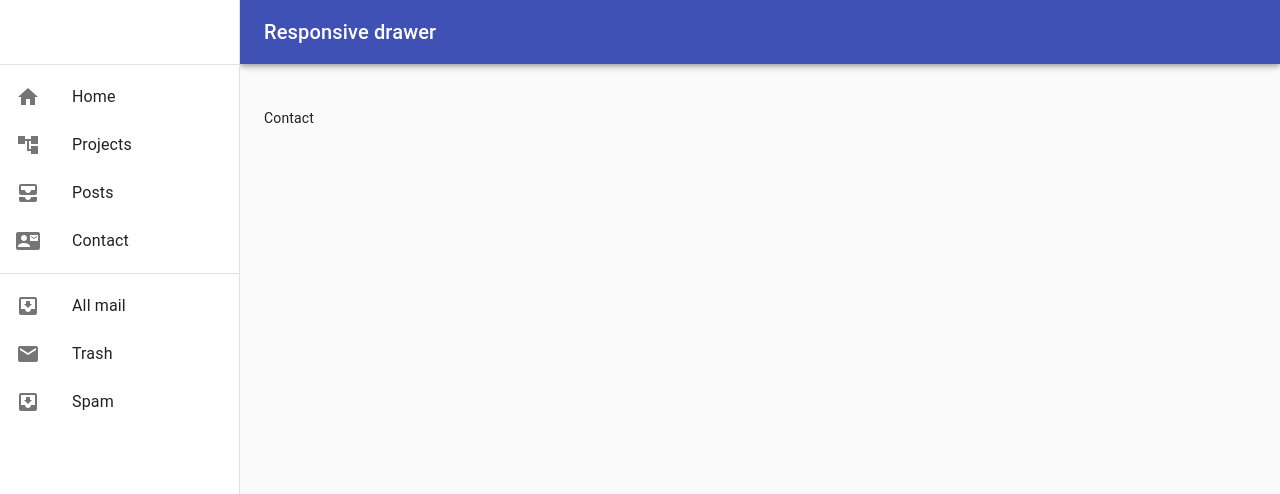
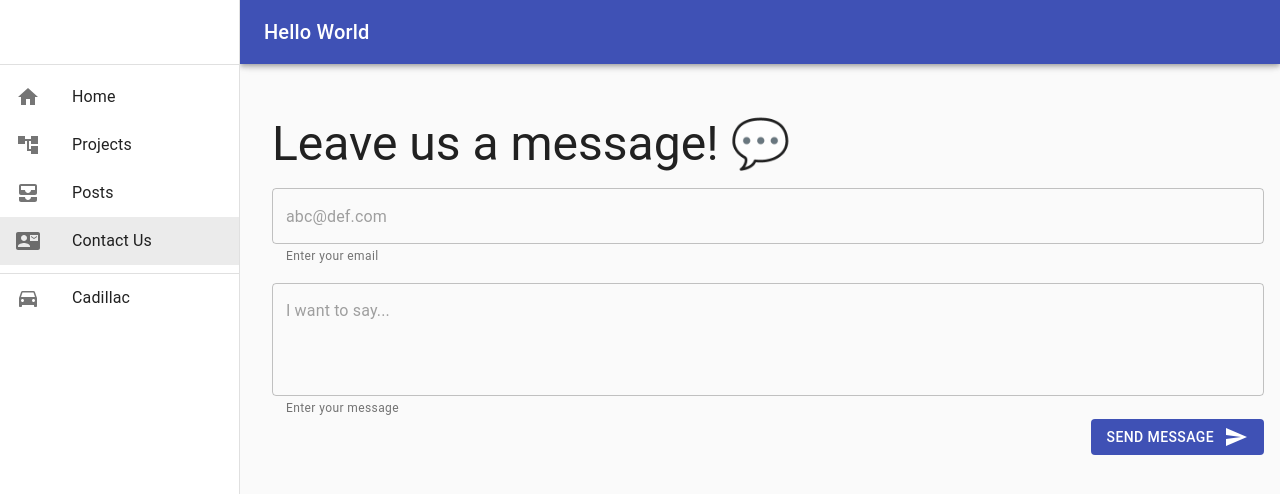
Before and after one commit to judabne/react-dynamic-components, a React (Create React App) app: page /contact in a window 1280 px wide. Shown: the top 494 px of the page. Built offline with nearby package versions, Linux system fonts and the light colour scheme.

Commit message:
Add files via upload

```diff
--- a/package.json
+++ b/package.json
@@ -5,6 +5,7 @@
   "dependencies": {
     "@material-ui/core": "^4.11.3",
     "@material-ui/icons": "^4.11.2",
+    "axios": "^0.21.1",
     "react": "^17.0.1",
     "react-dom": "^17.0.1",
     "react-router": "^5.2.0",
@@ -16,8 +17,5 @@
     "build": "react-scripts build",
     "test": "react-scripts test --env=jsdom",
     "eject": "react-scripts eject"
-  },
-  "devDependencies": {
-    "gh-pages": "^3.1.0"
   }
 }
--- a/src/App.js
+++ b/src/App.js
@@ -1,5 +1,4 @@
 import React, { Component } from 'react';
-import logo from './logo.svg';
 import './App.css';
 import Toolbar from './components/Navigation/Toolbar/Toolbar';
 import ResponsiveDrawer from './hoc/ResponsiveDrawer/ResponsiveDrawer'
@@ -8,7 +7,11 @@ import Contact from './containers/Contact/Contact'
 import Projects from './containers/Projects/Projects'
 import Posts from './containers/Posts/Posts'
 import { Route, Switch } from 'react-router-dom';
-
+import PageShell from './hoc/PageShell/PageShell'
+//transition components
+import Zoom from '@material-ui/core/Zoom';
+import Grow from '@material-ui/core/Grow';
+import Slide from '@material-ui/core/Slide';
 
 class App extends Component {
   render() {
@@ -16,13 +19,14 @@ class App extends Component {
       <div>
         <Toolbar>PST</Toolbar>
         <ResponsiveDrawer>
+
             <Switch>
-              <Route path="/projects" component={Projects} />
-              <Route path="/contact" component={Contact} />
-              <Route path="/Posts" component={Posts} />
-              <Route path="/" exact component={Home} />
+              <Route path="/projects" component={PageShell(Projects, Slide, "left")} />
+              <Route path="/contact" component={PageShell(Contact, Zoom)} />
+              <Route path="/Posts" component={PageShell(Posts, Grow)} />
+              <Route path="/" exact component={PageShell(Home, Slide, "right")} />
+            </Switch>
 
-            </Switch>
 
         </ResponsiveDrawer>
       </div>
--- /dev/null
+++ b/src/axios-messages.js
@@ -0,0 +1,7 @@
+import axios from 'axios';
+
+const instance = axios.create({
+    baseURL: 'https://react-demo1-ae34c-default-rtdb.firebaseio.com/'
+})
+
+export default instance;
--- /dev/null
+++ b/src/components/Emoji/Emoji.js
@@ -0,0 +1,14 @@
+import React from 'react'
+
+const Emoji = props => (
+    <span
+      className="emoji"
+      role="img"
+      aria-label={props.label ? props.label : ""}
+      aria-hidden={props.label ? "false" : "true"}
+    >
+      {props.symbol}
+    </span>
+)
+
+export default Emoji;
--- a/src/containers/Contact/Contact.js
+++ b/src/containers/Contact/Contact.js
@@ -1,10 +1,124 @@
 import React, { Component } from 'react';
+import Typography from '@material-ui/core/Typography';
+import TextField from '@material-ui/core/TextField';
+import Button from '@material-ui/core/Button';
+import Emoji from '../../components/Emoji/Emoji'
+import SendIcon from '@material-ui/icons/Send';
+import axios from '../../axios-messages';
+import CircularProgress from '@material-ui/core/CircularProgress';
 
 class Contact extends Component {
+    state = {
+        messageForm: {
+            email: {
+                elementType: 'input',
+                elementConfig: {
+                    type: 'email',
+                    placeholder: 'abc@def.com',
+                    helperText: "Enter your email",
+                    label: 'Email'
+                },
+                value: '',
+                rows: 1
+            },
+            message : {
+                elementType: 'input',
+                elementConfig: {
+                    type: 'text',
+                    placeholder: 'I want to say...',
+                    helperText: "Enter your message",
+                    label: 'Message'
+                },
+                value: '',
+                rows: 4
+            },
+        },
+        loading: false
+    }
+    messageSubmitHandler = (event) => {
+        event.preventDefault()
+        this.setState({loading: true});
+        const formData = {};
+        for (let formElementIdentifier in this.state.messageForm) {
+            formData[formElementIdentifier] = this.state.messageForm[formElementIdentifier].value;
+        }
+        console.log (formData);
+        axios.post('/messages.json', formData)
+        .then(response => {
+            this.setState({loading: false});
+            this.props.history.push('/');
+        })
+        .catch(error => {
+            this.setState({loading: false});
+            console.log(error)
+        }); //that's for Firebase. appended to base URL
+    };
+
+    inputChangedHandler = (event, inputIdentifier) => {
+        //console.log(inputIdentifier + ": " + event.target.value)
+        const updatedMessageForm = {
+            ...this.state.messageForm
+        } //for nested objects
+        const updatedFormElement = {
+            ...updatedMessageForm[inputIdentifier]
+        }
+        updatedFormElement.value = event.target.value;
+        updatedMessageForm[inputIdentifier] = updatedFormElement;
+        this.setState({messageForm: updatedMessageForm});
+    };
+
     render() {
+        const formElementsArray = [];
+        for (let key in this.state.messageForm){
+            formElementsArray.push({
+                id: key,
+                config: this.state.messageForm[key]
+            });
+        }
+        let form = (
+            <form onSubmit={this.messageSubmitHandler}>
+                {formElementsArray.map(formElement => (
+                    <TextField
+                        key={formElement.id}
+                        // label={formElement.elementConfig.label}
+                        style={{ margin: 8 }}
+                        placeholder={formElement.config.elementConfig.placeholder}
+                        helperText={formElement.config.elementConfig.helperText}
+                        fullWidth
+                        margin="normal"
+                        InputLabelProps={{
+                            shrink: true,
+                        }}
+                        variant="outlined"
+                        multiline
+                        rows = {formElement.config.rows}
+                        onChange = {(event) => this.inputChangedHandler(event, formElement.id)}
+                    />
+                ))}
+                <Button variant="contained" color="primary" type="submit" disableElevation style={{float: "right", margin: -8}}>
+                    Send Message {" "} <SendIcon style={{marginLeft: '10px'}}/>
+                </Button>
+            </form>
+        );
+        if (this.state.loading) {
+            form =
+                <div style={{
+                    marginTop: '10%',
+                    display: 'flex',
+                    flexDirection: 'column',
+                    alignItems: 'center',
+                    justifyContent: 'center',
+                }}>
+                    <CircularProgress  />
+                </div>
+        }
         return (
             <div>
-                Contact
+                <Typography variant="h3" component="h3" gutterBottom style={{margin:8}}>
+                    Leave us a message! <Emoji symbol="💬"/>
+                </Typography>
+                {form}
+                {/* <Button btnType="Success" disabled={!this.state.formIsValid}>ORDER</Button> */}
             </div>
         );
     }
--- a/src/containers/Home/Home.js
+++ b/src/containers/Home/Home.js
@@ -1,10 +1,13 @@
 import React, { Component } from 'react';
+import Typography from '@material-ui/core/Typography';
 
 class Home extends Component {
     render() {
         return (
             <div>
+                <Typography variant="h3" component="h3" gutterBottom style={{margin:8}}>
                 Home
+                </Typography>
             </div>
         );
     }
--- a/src/containers/Posts/Posts.js
+++ b/src/containers/Posts/Posts.js
@@ -1,10 +1,13 @@
 import React, { Component } from 'react';
+import Typography from '@material-ui/core/Typography';
 
 class Posts extends Component {
     render() {
         return (
             <div>
+                <Typography variant="h3" component="h3" gutterBottom style={{margin:8}}>
                 Posts
+                </Typography>
             </div>
         );
     }
--- a/src/containers/Projects/Projects.js
+++ b/src/containers/Projects/Projects.js
@@ -1,10 +1,13 @@
 import React, { Component } from 'react';
+import Typography from '@material-ui/core/Typography';
 
 class Projects extends Component {
     render() {
         return (
             <div>
+                <Typography variant="h3" component="h3" gutterBottom style={{margin:8}}>
                 Projects
+                </Typography>
             </div>
         );
     }
--- a/src/hoc/HidingLogic/HidingLogic.js
+++ b/src/hoc/HidingLogic/HidingLogic.js
@@ -1,4 +1,4 @@
-import React, {Component} from 'react';
+import React, { Component } from 'react';
 class HidingLogic extends Component {
     render() {
         return (
@@ -9,4 +9,5 @@ class HidingLogic extends Component {
     }
 }
 
-export default HidingLogic
+
+export default HidingLogic;
--- /dev/null
+++ b/src/hoc/PageShell/PageShell.js
@@ -0,0 +1,13 @@
+import React from 'react';
+
+const PageShell = (Page, TransitionType, direction) => {
+    return props => (
+        <TransitionType direction={direction} in='true'>
+            <div>
+                <Page {...props} />
+            </div>
+        </TransitionType>
+    )
+}
+
+export default PageShell;
--- a/src/hoc/ResponsiveDrawer/ResponsiveDrawer.js
+++ b/src/hoc/ResponsiveDrawer/ResponsiveDrawer.js
@@ -5,22 +5,25 @@ import Divider from '@material-ui/core/Divider';
 import Drawer from '@material-ui/core/Drawer';
 import Hidden from '@material-ui/core/Hidden';
 import IconButton from '@material-ui/core/IconButton';
-import InboxIcon from '@material-ui/icons/MoveToInbox';
 import List from '@material-ui/core/List';
 import ListItem from '@material-ui/core/ListItem';
+//Icons
 import ListItemIcon from '@material-ui/core/ListItemIcon';
 import ListItemText from '@material-ui/core/ListItemText';
-import MailIcon from '@material-ui/icons/Mail';
 import MenuIcon from '@material-ui/icons/Menu';
+import HomeIcon from '@material-ui/icons/Home';
+import AccountTreeIcon from '@material-ui/icons/AccountTree';
+import AllInboxIcon from '@material-ui/icons/AllInbox';
+import ContactMailIcon from '@material-ui/icons/ContactMail';
+import DirectionsCarIcon from '@material-ui/icons/DirectionsCar';
+//end icons
 import Toolbar from '@material-ui/core/Toolbar';
 import Typography from '@material-ui/core/Typography';
 import { makeStyles, useTheme } from '@material-ui/core/styles';
 import HidingLogic from '../HidingLogic/HidingLogic'
-//added icon components
-import HomeIcon from '@material-ui/icons/Home';
-import AccountTreeIcon from '@material-ui/icons/AccountTree';
-import AllInboxIcon from '@material-ui/icons/AllInbox';
-import ContactMailIcon from '@material-ui/icons/ContactMail'
+import {NavLink} from 'react-router-dom';
+
+
 
 const drawerWidth = 240;
 
@@ -75,7 +78,7 @@ const links = [
     },
     {
         to: '/contact',
-    name: 'Contact',
+        name: 'Contact Us',
         icon: ContactMailIcon
     }
 ]
@@ -89,31 +92,29 @@ function ResponsiveDrawer(props) {
   const handleDrawerToggle = () => {
     setMobileOpen(!mobileOpen);
   };
+  var Ico = ""
+  console.log(links);
 
-  var Ico = ""
   const drawer = (
     <div>
       <div className={classes.toolbar} />
       <Divider />
       <List>
-        {links.map((link, index) => (
-
-          <ListItem button key={index} component="a" href={link.to}>
+          {links.map((link, index) =>(
+            <ListItem button key={index} component={NavLink} to={link.to} activeClassName="Mui-selected" exact>
                 <HidingLogic>{Ico = link.icon}</HidingLogic>
+                {console.log("Ico: " + Ico)}
                 <ListItemIcon><Ico /></ListItemIcon>
                 <ListItemText primary={link.name} />
             </ListItem>
           ))}
       </List>
       <Divider />
-      <List>
-        {['All mail', 'Trash', 'Spam'].map((text, index) => (
-          <ListItem button key={text}>
-            <ListItemIcon>{index % 2 === 0 ? <InboxIcon /> : <MailIcon />}</ListItemIcon>
-            <ListItemText primary={text} />
+      {/* trying to open in a new tab - rel="noopener noreferrer" is to solve security risk of _blank*/}
+      <ListItem button component="a" href = "http://www.cadillac.com" target = "_blank" rel = "noopener noreferrer" activeClassName="Mui-selected" exact>
+          <ListItemIcon><DirectionsCarIcon /></ListItemIcon>
+          <ListItemText primary="Cadillac" />
       </ListItem>
-        ))}
-      </List>
     </div>
   );
 
@@ -134,9 +135,10 @@ function ResponsiveDrawer(props) {
             <MenuIcon />
           </IconButton>
           <Typography variant="h6" noWrap>
-            Responsive drawer
+            Hello World
           </Typography>
         </Toolbar>
+
       </AppBar>
       <nav className={classes.drawer} aria-label="mailbox folders">
         {/* The implementation can be swapped with js to avoid SEO duplication of links. */}
@@ -172,10 +174,10 @@ function ResponsiveDrawer(props) {
       <main className={classes.content}>
         <div className={classes.toolbar} />
           {props.children}
-
       </main>
     </div>
   );
 }
 
+
 export default ResponsiveDrawer;
```
Also changed, not shown: 1 other file (tests, documents, lock files or other folders). Lines whose indentation alone changed are shown as unchanged.
